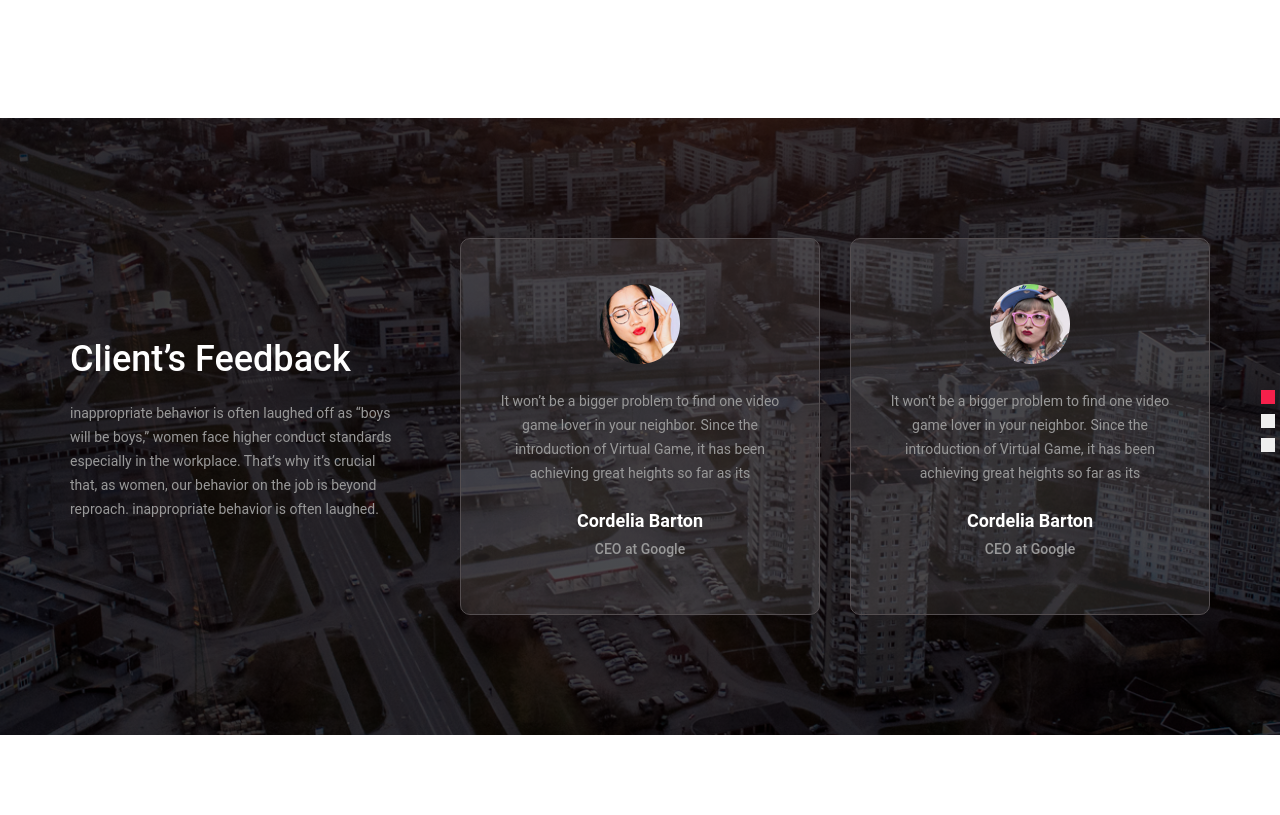
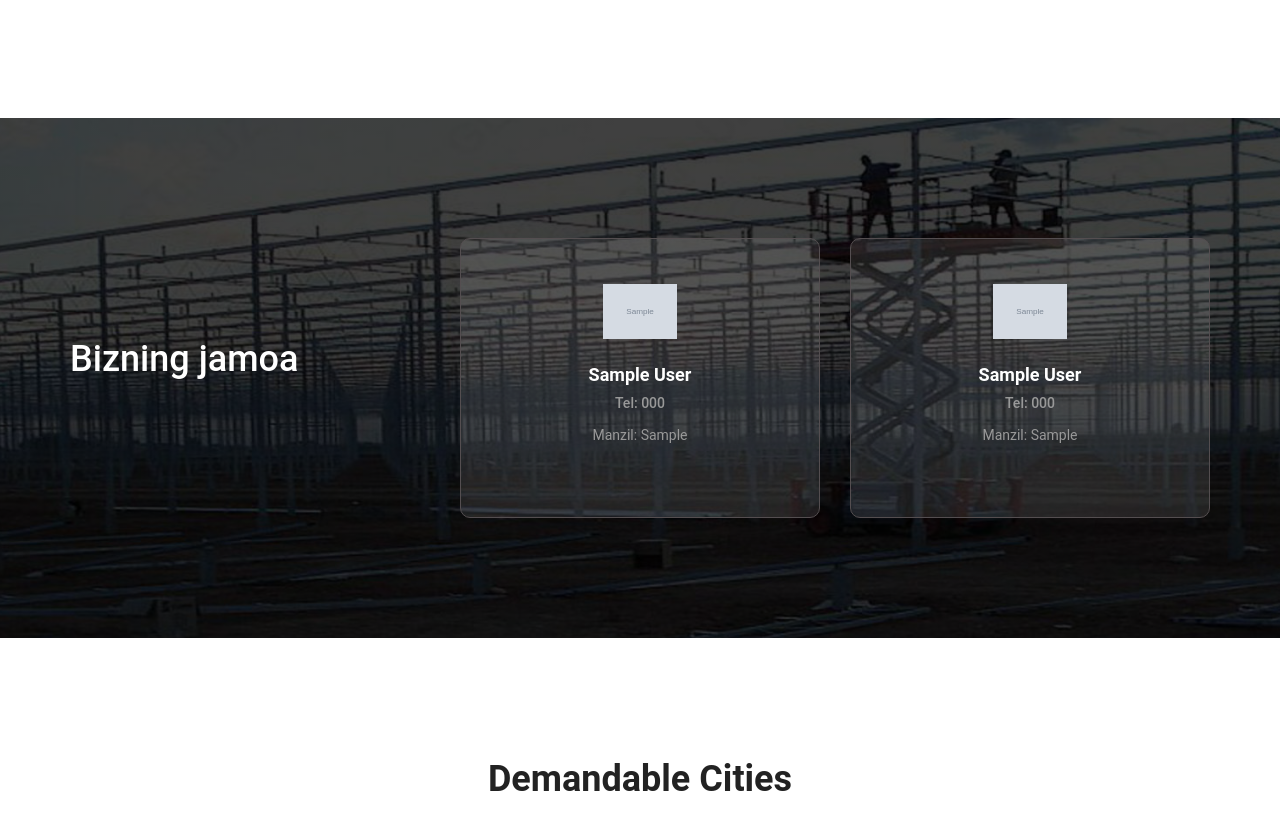
Before and after one commit to sardoruktamov/construction, a Django app: page / in a window 1280 px wide. Shown: the part 2280-3095 px from the top of the page. Run offline with Django 3.2, Linux system fonts and the light colour scheme; tables that the repository leaves empty hold one stand-in row (values such as "Sample post"); grey boxes marked "Sample" are stand-in pictures; some libraries are stand-ins or nearby versions.

Commit message:
menu va index.html da o'zgarish
menuga font-family qo`shildi, hamda index.html da agents bo'limi kiritildi

```diff
--- a/static/css/style.css
+++ b/static/css/style.css
@@ -38,6 +38,9 @@ Table of Content:
 
 =====================================================================*/
 
+#navbarSupportedContent ul li a{
+  font-family: 'Roboto Condensed', sans-serif;
+}
 #comment_body{
   display: flex;
   align-items:flex-start;
@@ -3860,10 +3863,10 @@ h6 {
 /* Testimonials Area css
 ============================================================================================ */
 .testimonials_area {
-  background: -webkit-gradient(linear, left top, left bottom, color-stop(100%, rgba(0, 0, 0, 0.75)), to(rgba(0, 0, 0, 0.75))), url("../img/testimonials/testi-bg.jpg") no-repeat scroll center center;
-  background: -webkit-linear-gradient(rgba(0, 0, 0, 0.75) 100%, rgba(0, 0, 0, 0.75) 100%), url("../img/testimonials/testi-bg.jpg") no-repeat scroll center center;
-  background: -o-linear-gradient(rgba(0, 0, 0, 0.75) 100%, rgba(0, 0, 0, 0.75) 100%), url("../img/testimonials/testi-bg.jpg") no-repeat scroll center center;
-  background: linear-gradient(rgba(0, 0, 0, 0.75) 100%, rgba(0, 0, 0, 0.75) 100%), url("../img/testimonials/testi-bg.jpg") no-repeat scroll center center;
+  background: -webkit-gradient(linear, left top, left bottom, color-stop(100%, rgba(0, 0, 0, 0.75)), to(rgba(0, 0, 0, 0.75))), url("../img/testimonials/testi-bg1.jpg") no-repeat scroll center center;
+  background: -webkit-linear-gradient(rgba(0, 0, 0, 0.75) 100%, rgba(0, 0, 0, 0.75) 100%), url("../img/testimonials/testi-bg1.jpg") no-repeat scroll center center;
+  background: -o-linear-gradient(rgba(0, 0, 0, 0.75) 100%, rgba(0, 0, 0, 0.75) 100%), url("../img/testimonials/testi-bg1.jpg") no-repeat scroll center center;
+  background: linear-gradient(rgba(0, 0, 0, 0.75) 100%, rgba(0, 0, 0, 0.75) 100%), url("../img/testimonials/testi-bg1.jpg") no-repeat scroll center center;
   background-size: cover;
 }
 
--- a/templates/about-us.html
+++ b/templates/about-us.html
@@ -15,10 +15,10 @@
 				<div class="container">
 					<div class="banner_content">
 						<div class="page_link">
-							<a style="color: #ffffff; text-shadow: 0px 2px 2px red;" href="{% url 'index' %}">Home</a>
-							<a style="color: #ffffff; text-shadow: 0px 2px 2px red;" href="{% url 'about' %}">About</a>
+							<a style="color: #ffffff; text-shadow: 0px 2px 2px red;" href="{% url 'index' %}">Bosh sahifa</a>
+							<a style="color: #ffffff; text-shadow: 0px 2px 2px red;" href="{% url 'about' %}">Biz haqimizda</a>
 						</div>
-						<h2 style="color: #f5204b">Biz haqimizda</h2>
+						<h2 style="color: #f5204b; text-shadow: 0px 2px 5px white;">Biz haqimizda</h2>
 					</div>
 				</div>
             </div>
--- a/templates/agents.html
+++ b/templates/agents.html
@@ -14,10 +14,10 @@
 				<div class="container">
 					<div class="banner_content">
 						<div class="page_link">
-							<a href="index.html" style="color: rgb(255, 255, 255); text-shadow: 0px 2px 2px red;">Home</a>
-							<a href="contact.html" style="color: rgb(255, 255, 255); text-shadow: 0px 2px 2px red;">Agents</a>
+							<a href="index.html" style="color: rgb(255, 255, 255); text-shadow: 0px 2px 2px red;">Bosh sahifa</a>
+							<a href="contact.html" style="color: rgb(255, 255, 255); text-shadow: 0px 2px 2px red;">Bizning jamoa</a>
 						</div>
-						<h2 style="color: crimson;">Agents</h2>
+						<h2 style="color: crimson; text-shadow: 0px 2px 5px white;">Bizning jamoa</h2>
 					</div>
 				</div>
             </div>
--- a/templates/base.html
+++ b/templates/base.html
@@ -23,6 +23,9 @@
         <!-- main css -->
         <link rel="stylesheet" href="{% static 'css/style.css' %}">
         <link rel="stylesheet" href="{% static 'css/responsive.css' %}">
+        <link rel="preconnect" href="https://fonts.gstatic.com">
+        <link rel="preconnect" href="https://fonts.gstatic.com">
+        <link href="https://fonts.googleapis.com/css2?family=Roboto+Condensed&display=swap" rel="stylesheet">
     </head>
     <!--  ===DASTURCHI HAQIDA QISQACHA MA'LUMOT ===
         Bu mening ikkinchi ishim, sizga yoqadi degan umiddaman.
@@ -59,10 +62,10 @@
 						</button>
 						<!-- Collect the nav links, forms, and other content for toggling -->
 						<div class="collapse navbar-collapse offset" id="navbarSupportedContent">
-							<ul class="nav navbar-nav menu_nav ml-auto">
+							<ul class="nav navbar-nav ml-auto" >
 
-                                <li class="nav-item {% if request.path == index %} active {% endif %}">
-                                    <a class="nav-link" href="{% url 'index' %}">bosh sahifa</a></li>
+                                <li class="nav-item {% if request.path == index %} active {% endif %}" >
+                                    <a class="nav-link" href="{% url 'index' %}" >bosh sahifa</a></li>
 
 								<li class="nav-item {% if request.path == about %} active {% endif %}"><a class="nav-link" href="{% url 'about' %}">biz haqimizda</a></li>
 								<li class="nav-item {% if request.path == properties %} active {% endif %}"><a class="nav-link" href="{% url 'properties' %}">Barcha e'lonlar</a></li>
--- a/templates/index.html
+++ b/templates/index.html
@@ -12,7 +12,7 @@
 		<div class="container" >
 			<div class="banner_content">
 				<h5 style="text-shadow: 0px 2px 2px red;">XUSUSIY KORXONASINING RASMIY WEB SAYTIGA HUSH KELIBSIZ!</h5>
-				<h3>FAROVON KELAJAK</h3>
+				<h3 style="text-shadow: 0px 1px 5px white;">FAROVON KELAJAK</h3>
 				<a class="main_btn" href="{% url 'about' %}">Batafsil..</a>
 			</div>
 		</div>
@@ -77,18 +77,19 @@
 					tomonidan 2018-yil 16-iyulda 622572-reestr raqam bilan davlat ro'yxatidan o'tgan.<br>
 					Korxona raxbari: Sotiboldiyev Erkinjon Abdurashid o'g'li</p>
 					<div class="row">
+
 						<div class="col-sm-4">
 							<div class="wel_item">
 								<i class="lnr lnr-database"></i>
 								<h4>{{posts.count}}</h4>
-								<p>postlar</p>
+								<a href="{% url 'blogpost' %}"> <p>postlar</p></a>
 							</div>
 						</div>
 						<div class="col-sm-4">
 							<div class="wel_item">
 								<i class="lnr lnr-book"></i>
 								<h4>{{elonlar.count}}</h4>
-								<p>berilgan e'lonlar</p>
+								<a href="{% url 'properties' %}"><p>berilgan e'lonlar</p></a>
 							</div>
 						</div>
 						<div class="col-sm-4">
@@ -112,60 +113,25 @@
         		<div class="row testimonials_inner">
         			<div class="col-lg-4">
         				<div class="testi_left_text">
-        					<h4>Client’s Feedback</h4>
-        					<p>inappropriate behavior is often laughed off as “boys will be boys,” women face higher conduct standards especially in the workplace. That’s why it’s crucial that, as women, our behavior on the job is beyond reproach. inappropriate behavior is often laughed.</p>
+        					<h4>Bizning jamoa</h4>
+        					<p></p>
         				</div>
         			</div>
         			<div class="col-lg-8">
         				<div class="testi_slider owl-carousel">
+							{% for i in user %}
+							{% if i.is_staff %}
 							<div class="item">
 								<div class="testi_item">
-									<img src="{% static 'img/testimonials/testi-1.png' %}" alt="">
-									<p>It won’t be a bigger problem to find one video game lover in your neighbor. Since the introduction of Virtual Game, it has been achieving great heights so far as its</p>
-									<h4>Cordelia Barton</h4>
-									<h6>CEO at Google</h6>
+									<img src="{{i.userdetail.image.url}}" height="55px" alt="">
+									<h4>{{ i.first_name }} {{ i.last_name}}</h4>
+									<h6>Tel: {{ i.userdetail.mobile }}</h6>
+									<p>Manzil: {{i.userdetail.manzil}}</p>
 								</div>
 							</div>
-							<div class="item">
-								<div class="testi_item">
-									<img src="{% static 'img/testimonials/testi-2.png' %}" alt="">
-									<p>It won’t be a bigger problem to find one video game lover in your neighbor. Since the introduction of Virtual Game, it has been achieving great heights so far as its</p>
-									<h4>Cordelia Barton</h4>
-									<h6>CEO at Google</h6>
-								</div>
-							</div>
-							<div class="item">
-								<div class="testi_item">
-									<img src="{% static 'img/testimonials/testi-1.png' %}" alt="">
-									<p>It won’t be a bigger problem to find one video game lover in your neighbor. Since the introduction of Virtual Game, it has been achieving great heights so far as its</p>
-									<h4>Cordelia Barton</h4>
-									<h6>CEO at Google</h6>
-								</div>
-							</div>
-							<div class="item">
-								<div class="testi_item">
-									<img src="{% static 'img/testimonials/testi-2.png' %}" alt="">
-									<p>It won’t be a bigger problem to find one video game lover in your neighbor. Since the introduction of Virtual Game, it has been achieving great heights so far as its</p>
-									<h4>Cordelia Barton</h4>
-									<h6>CEO at Google</h6>
-								</div>
-							</div>
-							<div class="item">
-								<div class="testi_item">
-									<img src="{% static 'img/testimonials/testi-1.png' %}" alt="">
-									<p>It won’t be a bigger problem to find one video game lover in your neighbor. Since the introduction of Virtual Game, it has been achieving great heights so far as its</p>
-									<h4>Cordelia Barton</h4>
-									<h6>CEO at Google</h6>
-								</div>
-							</div>
-							<div class="item">
-								<div class="testi_item">
-									<img src="{% static 'img/testimonials/testi-2.png' %}" alt="">
-									<p>It won’t be a bigger problem to find one video game lover in your neighbor. Since the introduction of Virtual Game, it has been achieving great heights so far as its</p>
-									<h4>Cordelia Barton</h4>
-									<h6>CEO at Google</h6>
-								</div>
-							</div>
+							{% endif%}
+							{% endfor%}
+
 						</div>
         			</div>
         		</div>
--- a/templates/properties.html
+++ b/templates/properties.html
@@ -14,10 +14,10 @@
 				<div class="container">
 					<div class="banner_content" >
 						<div class="page_link" >
-							<a href="{% url 'index' %}" style="color: rgb(255, 255, 255); text-shadow: 0px 2px 2px red;">Home</a>
-							<a href="{% url 'properties' %}" style="color: rgb(255, 255, 255); text-shadow: 0px 2px 2px red;">Properties</a>
+							<a href="{% url 'index' %}" style="color: rgb(255, 255, 255); text-shadow: 0px 2px 2px red;">Bosh sahifa</a>
+							<a href="{% url 'properties' %}" style="color: rgb(255, 255, 255); text-shadow: 0px 2px 2px red;">Barcha e'lonlar</a>
 						</div>
-						<h2 style="color: crimson;">Properties</h2>
+						<h2 style="color: crimson; text-shadow: 0px 2px 5px white;">Barcha e'lonlar</h2>
 					</div>
 				</div>
             </div>
```
Also changed, not shown: static/img/testimonials/testi-bg1.jpg (added).
